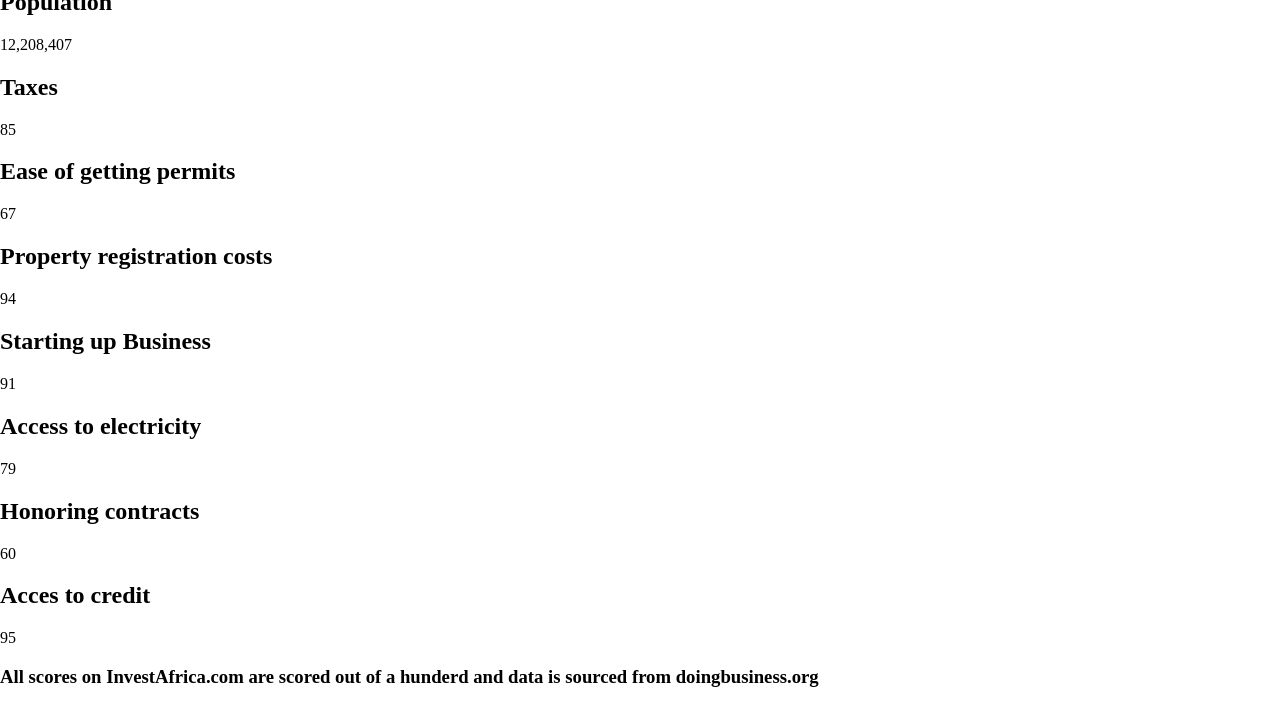
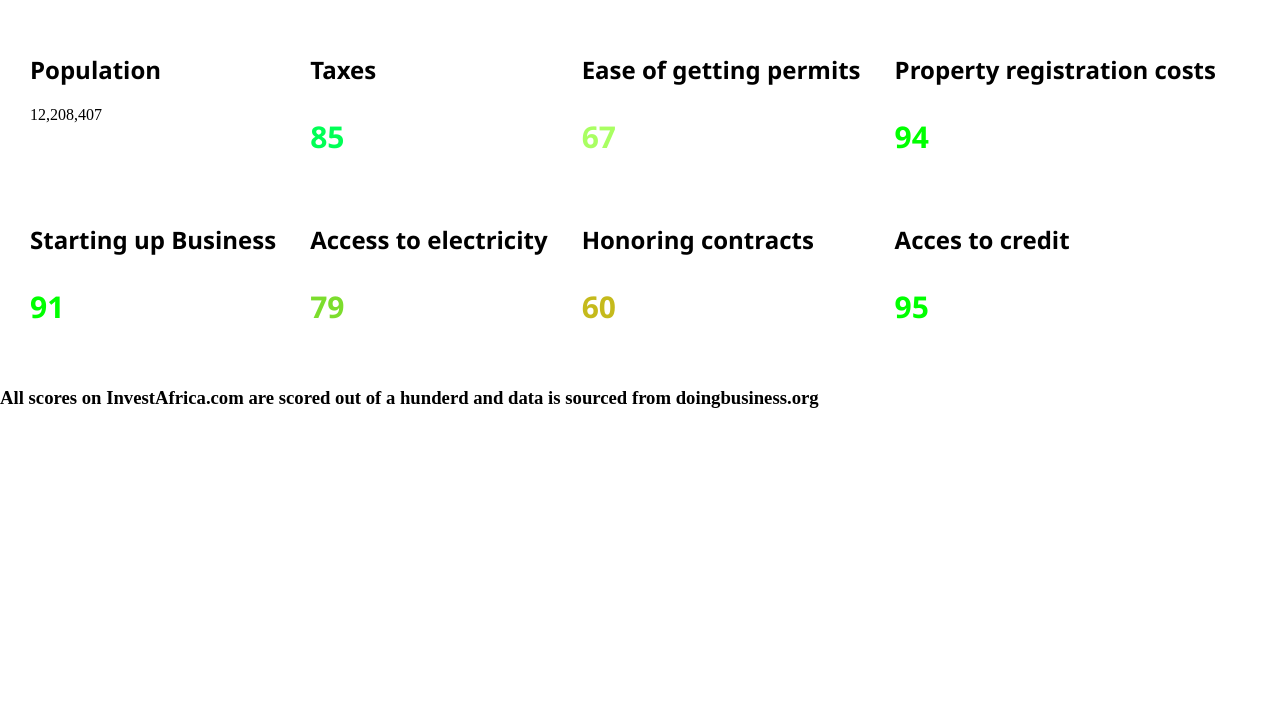
Before and after one commit to Osine/investafrica, a PHP site: page /Rwanda.php in a window 1280 px wide. Shown: the part 495-1202 px from the top of the page. After the commit the page ends 903 px from the top, so only its background shows below. Run offline with PHP 8.4, Linux system fonts and the light colour scheme.

Commit message:
new font

```diff
--- a/web/Rwanda.php
+++ b/web/Rwanda.php
@@ -8,7 +8,7 @@
     <meta name="description" content="">
     <meta name="viewport" content="width=device-width, initial-scale=1">
     <link rel="stylesheet" href="css/main.css">
-    <link rel="stylesheet" href="">
+    <link rel="stylesheet" href="css/rwanda.css">
     <link rel="stylesheet" href="">
 </head>
 
--- a/web/css/angola.css
+++ b/web/css/angola.css
@@ -8,6 +8,10 @@
     text-align: center;
     background-repeat: no-repeat;
     background-size: 20%;
+}
+
+h2 {
+    font-family: 'Segoe UI';
 }
 
 .city_img {
--- /dev/null
+++ b/web/css/rwanda.css
@@ -0,0 +1,83 @@
+.title {
+    height: 50px;
+    color: #3c795b;
+    font: outline;
+    outline-color: black;
+    font-family: Arial, Helvetica, sans-serif;
+    margin-top: 4em;
+    text-align: center;
+    background-repeat: no-repeat;
+    background-size: 20%;
+}
+
+h2 {
+    font-family: 'Segoe UI';
+}
+
+.city_img {
+    align-self: center;
+}
+
+.attributes {
+    text-align: left;
+    display: grid;
+    grid-template-columns: auto auto auto auto;
+    grid-row-gap: 1em;
+    margin: 30px;
+}
+
+.startingup p {
+    color: #00ff00;
+    font-weight: bold;
+    font-family: 'Segoe UI';
+    font-size: 30px;
+    align-self: center
+}
+
+.taxes p {
+    color: #00ff55;
+    font-weight: bold;
+    font-family: 'Segoe UI';
+    font-size: 30px;
+    align-self: center
+}
+
+.propertyreg p {
+    color: #00ff00;
+    font-weight: bold;
+    font-family: 'Segoe UI';
+    font-size: 30px;
+    align-self: center
+}
+
+.permits p {
+    color: #a9ff62;
+    font-weight: bold;
+    font-family: 'Segoe UI';
+    font-size: 30px;
+    align-self: center
+}
+
+.electricity p {
+    color: #7cdd2d;
+    font-weight: bold;
+    font-family: 'Segoe UI';
+    font-size: 30px;
+    align-self: center
+}
+
+.contracts p {
+    color: #c5ba1c;
+    font-weight: bold;
+    font-family: 'Segoe UI';
+    font-size: 30px;
+    align-self: center
+}
+
+.credit p {
+    color: #00ff00;
+    font-weight: bold;
+    font-family: 'Segoe UI';
+    font-size: 30px;
+    align-self: center
+}
```
Also changed, not shown: web/css/kenya.css (added, +83 -0 lines), web/css/southafrica.css (added, +83 -0 lines).
